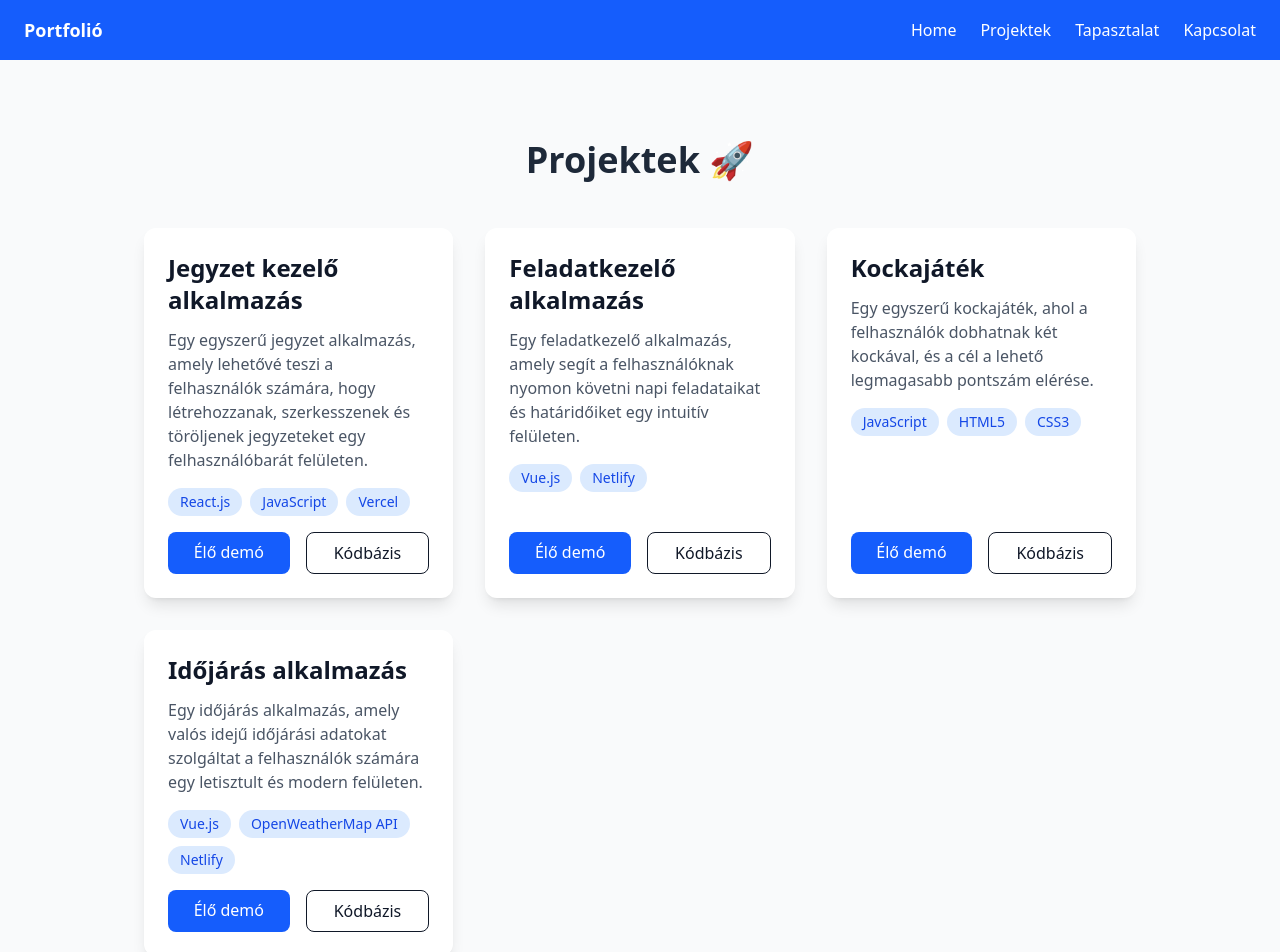
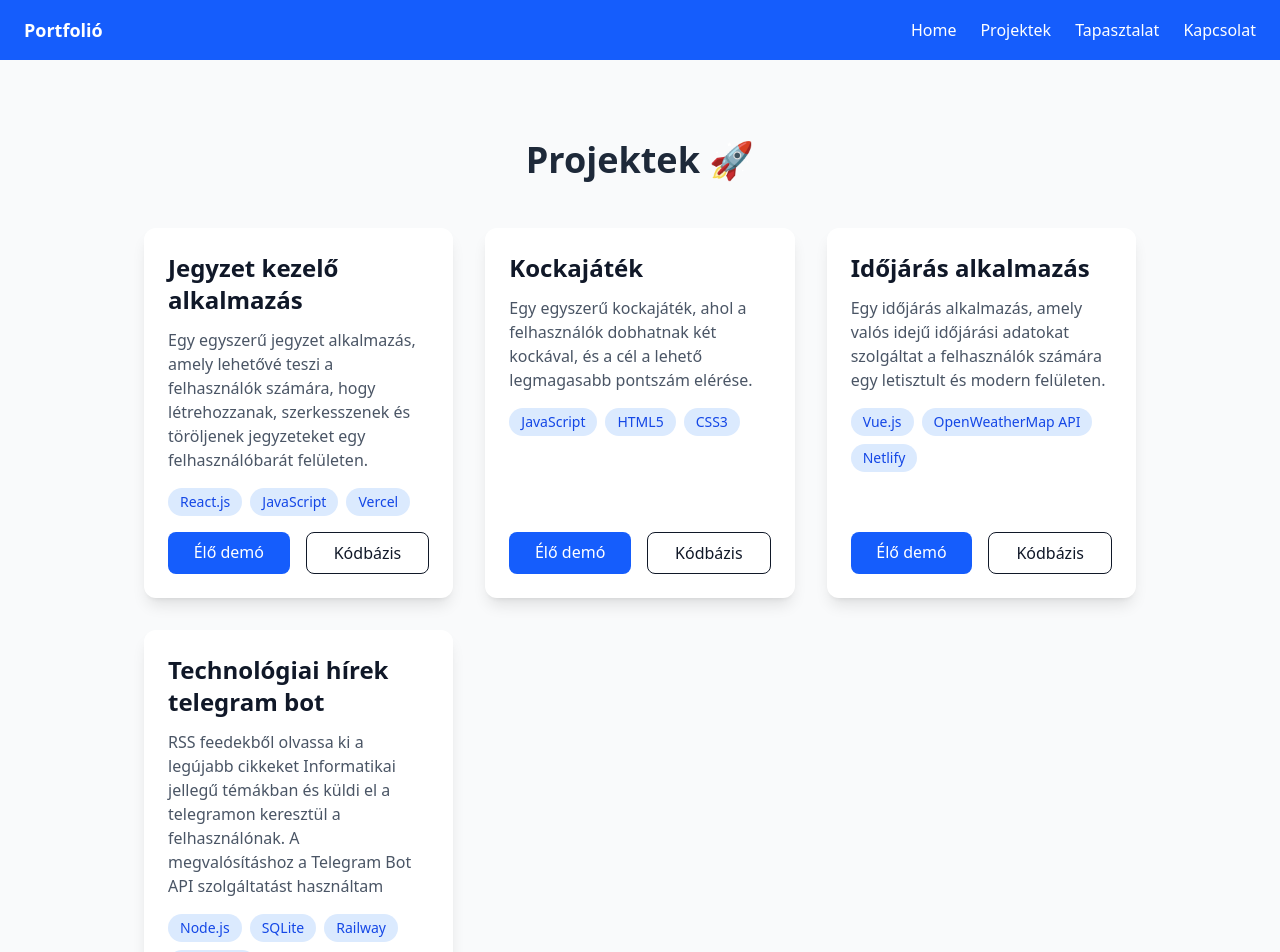
Before and after one commit to Laloka2000/laszlo-lelovics-new-portfolio, a Vue app: page /projects in a window 1280 px wide. Shown: the top 952 px of the page. Built offline with nearby package versions, Linux system fonts and the light colour scheme.

Commit message:
Text fixes on the homepage, added new project.

```diff
--- a/src/App.vue
+++ b/src/App.vue
@@ -17,9 +17,6 @@
 
 <script setup>
 import Navbar from './components/Navbar.vue';
-//import Contact from './pages/Contact.vue';
-//import Home from './pages/Home.vue';
-//import Experience from './pages/Experience.vue';
 import Footer from './components/Footer.vue';
 </script>
 
--- a/src/pages/Contact.vue
+++ b/src/pages/Contact.vue
@@ -8,7 +8,6 @@ const contactInfo = {
   email: "lelovicslaszlo10@gmail.com",
   github: "https://github.com/Laloka2000",
   linkedin: "https://www.linkedin.com/in/l%C3%A1szl%C3%B3-lelovics-987046274/",
-  dailydev: "https://app.daily.dev/lszllelovics",
 }
 
 // state
@@ -97,10 +96,6 @@ const sendEmail = (e) => {
             <Linkedin class="w-6 h-6 text-blue-700" />
             <a :href="contactInfo.linkedin" target="_blank" class="hover:underline">LinkedIn</a>
           </li>
-          <li class="flex items-center gap-3">
-            <Globe class="w-6 h-6 text-purple-600" />
-            <a :href="contactInfo.dailydev" target="_blank" class="hover:underline">Daily.dev</a>
-          </li>
         </ul>
       </div>
 
--- a/src/pages/Home.vue
+++ b/src/pages/Home.vue
@@ -1,7 +1,7 @@
 <script setup>
 import profilePic from "../assets/images/photo.jpg"
 
-// you can swap these logos for official ones later
+// Tech stack logos
 const techStacks = [
   { name: "Vue.js", logo: "https://raw.githubusercontent.com/devicons/devicon/master/icons/vuejs/vuejs-original.svg" },
   { name: "React", logo: "https://raw.githubusercontent.com/devicons/devicon/master/icons/react/react-original.svg" },
@@ -31,7 +31,7 @@ const techStacks = [
       </h1>
 
       <p class="text-gray-600 dark:text-gray-300 max-w-lg mx-auto md:mx-0">
-        Motivált és céltudatos <span class="font-semibold text">Szotverfejlesztő</span> vagyok, aki szeret modern és felhasználóbarát webalkalmazásokat építeni. Folyamatosan tanulok és fejlődök, hogy naprakész maradjak a legújabb technológiákkal és trendekkel.
+        Motivált és céltudatos <span class="font-semibold text">Szotfverfejlesztő</span> vagyok, aki szeret modern és felhasználóbarát webalkalmazásokat építeni. Folyamatosan tanulok és fejlődök, hogy naprakész maradjak a legújabb technológiákkal és trendekkel.
       </p>
 
       <div class="flex flex-col sm:flex-row gap-4 justify-center md:justify-start">
--- a/src/pages/Projects.vue
+++ b/src/pages/Projects.vue
@@ -60,13 +60,6 @@ const projects = ref([
         codeLink: 'https://github.com/Laloka2000/keeperapp'
     },
     {
-        title: 'Feladatkezelő alkalmazás',
-        description: 'Egy feladatkezelő alkalmazás, amely segít a felhasználóknak nyomon követni napi feladataikat és határidőiket egy intuitív felületen.',
-        tech: ['Vue.js', 'Netlify'],
-        demoLink: 'https://tangerine-madeleine-134cfe.netlify.app/',
-        codeLink: 'https://github.com/Laloka2000/vue-todoapp'
-    },
-    {
         title: 'Kockajáték',
         description: 'Egy egyszerű kockajáték, ahol a felhasználók dobhatnak két kockával, és a cél a lehető legmagasabb pontszám elérése.',
         tech: ['JavaScript', 'HTML5', 'CSS3'],
@@ -79,8 +72,13 @@ const projects = ref([
         tech: ['Vue.js', 'OpenWeatherMap API', 'Netlify'],
         demoLink: 'https://vue-weather-app-3aedb.netlify.app/',
         codeLink: 'https://github.com/Laloka2000/weather-app'
+    },
+    {
+        title: 'Technológiai hírek telegram bot',
+        description: 'RSS feedekből olvassa ki a legújabb cikkeket Informatikai jellegű témákban és küldi el a telegramon keresztül a felhasználónak. A megvalósításhoz a Telegram Bot API szolgáltatást használtam',
+        tech: ['Node.js', 'SQLite', 'Railway', 'JavaScript'],
+        codeLink: 'https://github.com/Laloka2000/tech-news-bot'
     }
-
 ])
 
 
```
Also changed, not shown: 1 other file (tests, documents, lock files or other folders).
